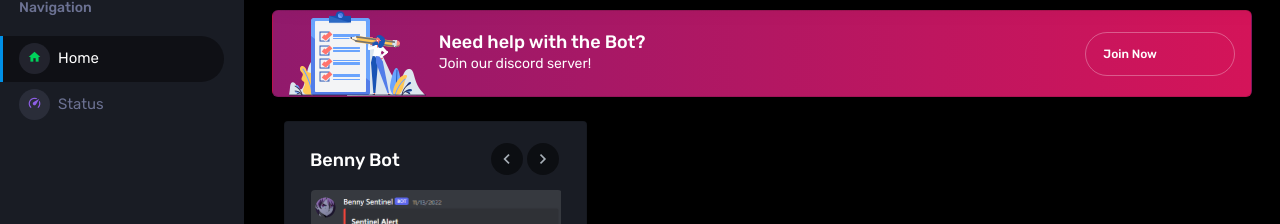
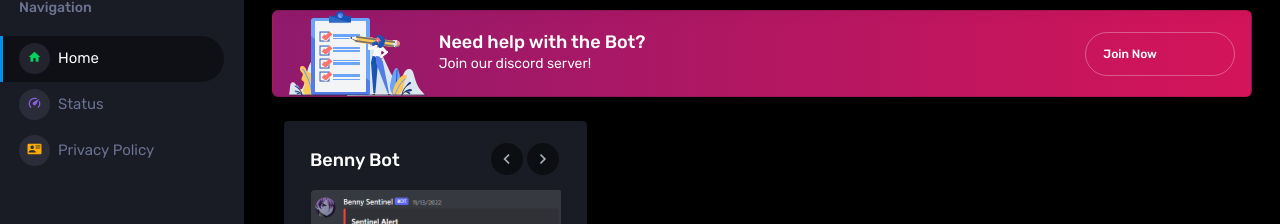
Before and after one commit to Leg3ndary/BennyDashboard, a website: page index.html in a window 1280 px wide. Shown: the part 90-314 px from the top of the page. Drawn offline with Linux system fonts and the light colour scheme; files that its build step writes are made by us from their sources.

Commit message:
Update navigation

```diff
--- a/index.html
+++ b/index.html
@@ -104,6 +104,14 @@
                                 <i class="mdi mdi-speedometer"></i>
                             </span>
                             <span class="menu-title">Status</span>
+                        </a>
+                    </li>
+                    <li class="nav-item menu-items">
+                        <a class="nav-link" href="privacy-policy.html">
+                            <span class="menu-icon">
+                                <i class="mdi mdi-account-card-details"></i>
+                            </span>
+                            <span class="menu-title">Privacy Policy</span>
                         </a>
                     </li>
                     <!-- <li class="nav-item menu-items">
```
Also changed, not shown: privacy-policy.html (+8 -0 lines), status.html (+8 -0 lines).
